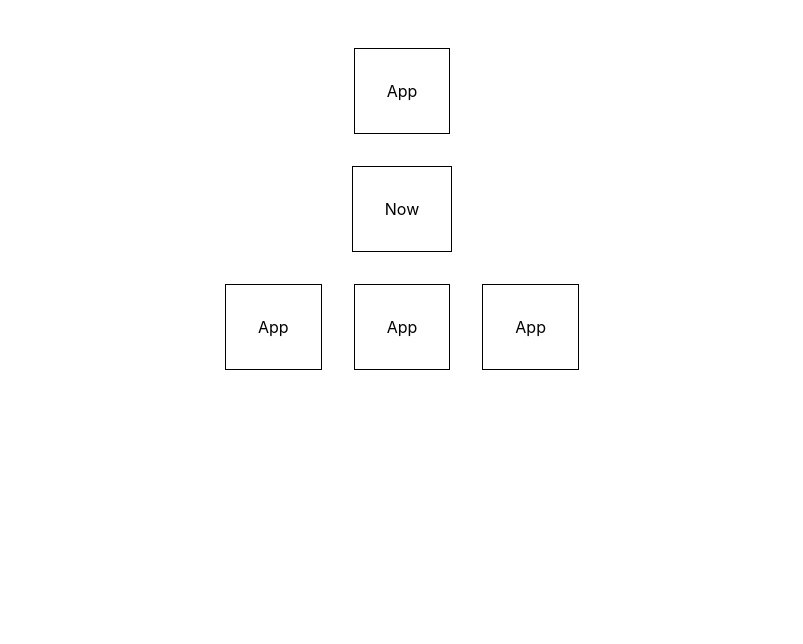
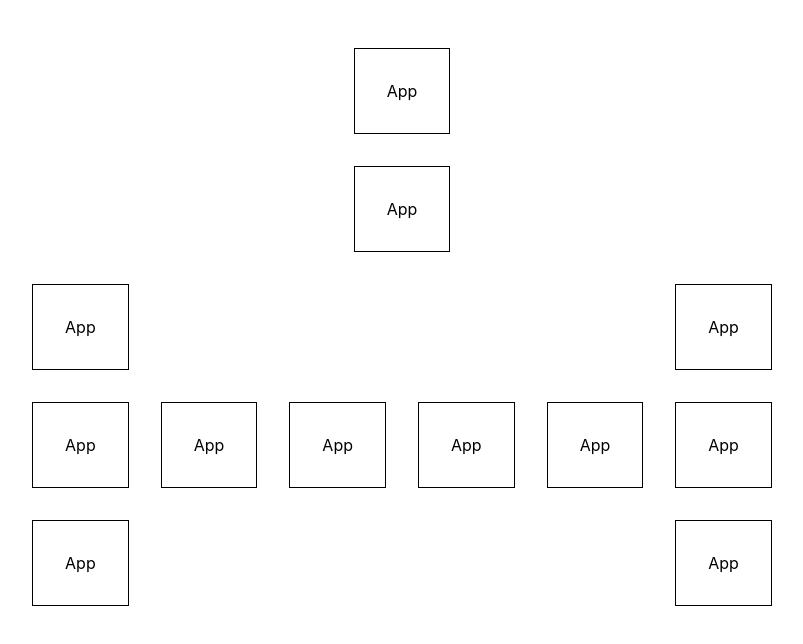
Before and after one commit to morgan-sam/reusable-styles-and-components, a React (Create React App) app: page / in a window 1280 px wide. Shown: the top 644 px of the page, without its empty margins (238-1041 px from the left). Built offline with nearby package versions, Linux system fonts and the light colour scheme.

Commit message:
Added container class

```diff
--- a/src/App.js
+++ b/src/App.js
@@ -4,11 +4,22 @@ function App() {
   return (
     <div className="page center p2">
       <div className="m1 p2 border">App</div>
-      <div className="m1 p2 border">Now</div>
-      <div className="horizontal">
+      <div className="m1 p2 border">App</div>
+      <div className="container center horizontal">
+        <div className="container vertical">
+          <div className="m1 p2 border">App</div>
+          <div className="m1 p2 border">App</div>
+          <div className="m1 p2 border">App</div>
+        </div>
         <div className="m1 p2 border">App</div>
         <div className="m1 p2 border">App</div>
         <div className="m1 p2 border">App</div>
+        <div className="m1 p2 border">App</div>
+        <div className="container vertical">
+          <div className="m1 p2 border">App</div>
+          <div className="m1 p2 border">App</div>
+          <div className="m1 p2 border">App</div>
+        </div>
       </div>
     </div>
   );
--- a/src/index.css
+++ b/src/index.css
@@ -15,9 +15,19 @@ body {
   box-sizing: border-box;
 }
 
+.container > * {
+  height: fit-content;
+  width: fit-content;
+}
+
 .horizontal {
   display: flex;
   flex-direction: row;
+}
+
+.vertical {
+  display: flex;
+  flex-direction: column;
 }
 
 .center {
```
